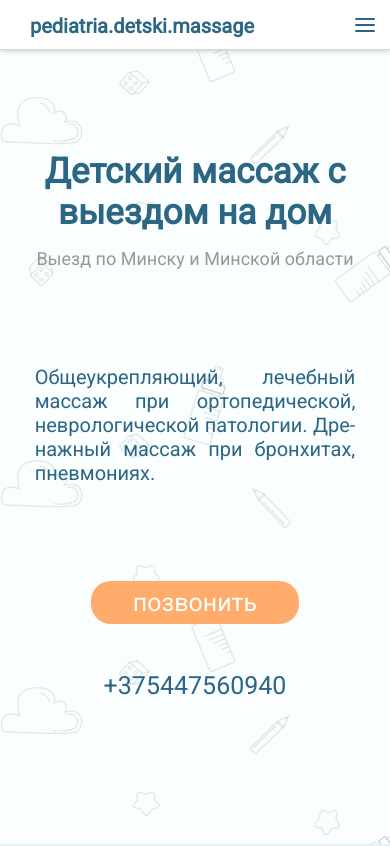
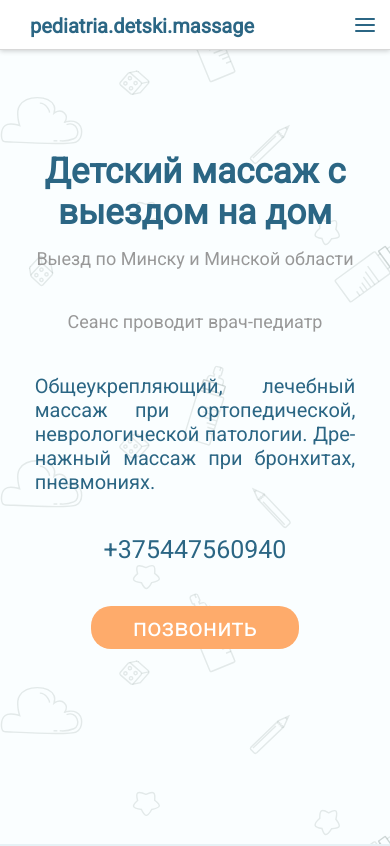
Before and after one commit to aaadraniki/detcki-massage, a plain HTML site: page index.html in a window 390 px wide. Shown: the top 846 px of the page. Drawn offline with Linux system fonts and the light colour scheme.

Commit message:
fix_numb+block

```diff
--- a/index.html
+++ b/index.html
@@ -44,9 +44,15 @@
   					<div >
   						<h2 class="inf-header">Детский массаж с выездом на дом</h2>
   						<span class="sub">Выезд по Минску и Минской области</span>
+
   					</div>
+  					<span class="sub">Сеанс проводит врач-педиатр</span>
   					<span class="sub-inf">Общеукрепляющий, ле&shy;че&shy;бный мас&shy;саж при ор&shy;то&shy;пе&shy;ди&shy;чес&shy;кой, невро&shy;ло&shy;ги&shy;че&shy;ской па&shy;то&shy;логии. Дре&shy;на&shy;жный мас&shy;саж при брон&shy;хитах, пневмо&shy;ниях.</span>
+
+  					<span class="sub dopnum">+375447560940</span>
+
   					<a class="call call-mob" href="tel:+375447560940">Позвонить</a>
+
   				</div>
   				<div class="stick"></div>
   				<div class="owner-inf">
@@ -55,12 +61,15 @@
   					<span class="sub">Практикуюший врач педиатр высшей категории </span>
   					</div>
   					<a class="call" href="tel:+375447560940" style="width: 210px;">+375447560940</a>
+
   				</div>
+
+
+
+
   			</div>
 
-  			<div class="dopnum">
-  				+375447560940
-  			</div>
+
 
   		</div>
 
--- a/style.css
+++ b/style.css
@@ -716,7 +716,7 @@ form input,textarea::-webkit-input-placeholder{
 .main-flex{
   width: 100%;
 
-  height: 60vh;
+  height: 63vh;
 }
 .main-header{
   margin-bottom: 10vh;
@@ -776,11 +776,11 @@ body{
 
 .dopnum{
   display: block;
-  margin: auto;
+
   text-align: center;
   color: #2b6684;
   font-size: 25px;
-  margin-top: 30px;
+
 }
 
 }
```
